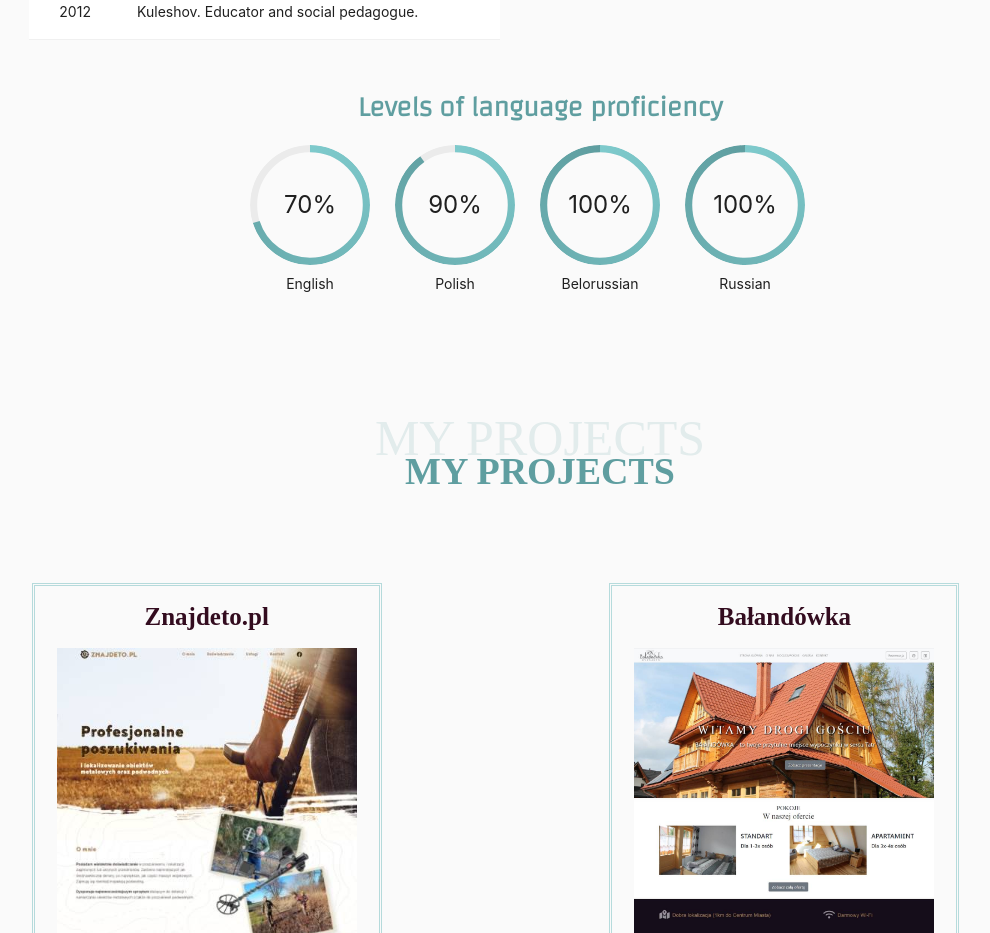
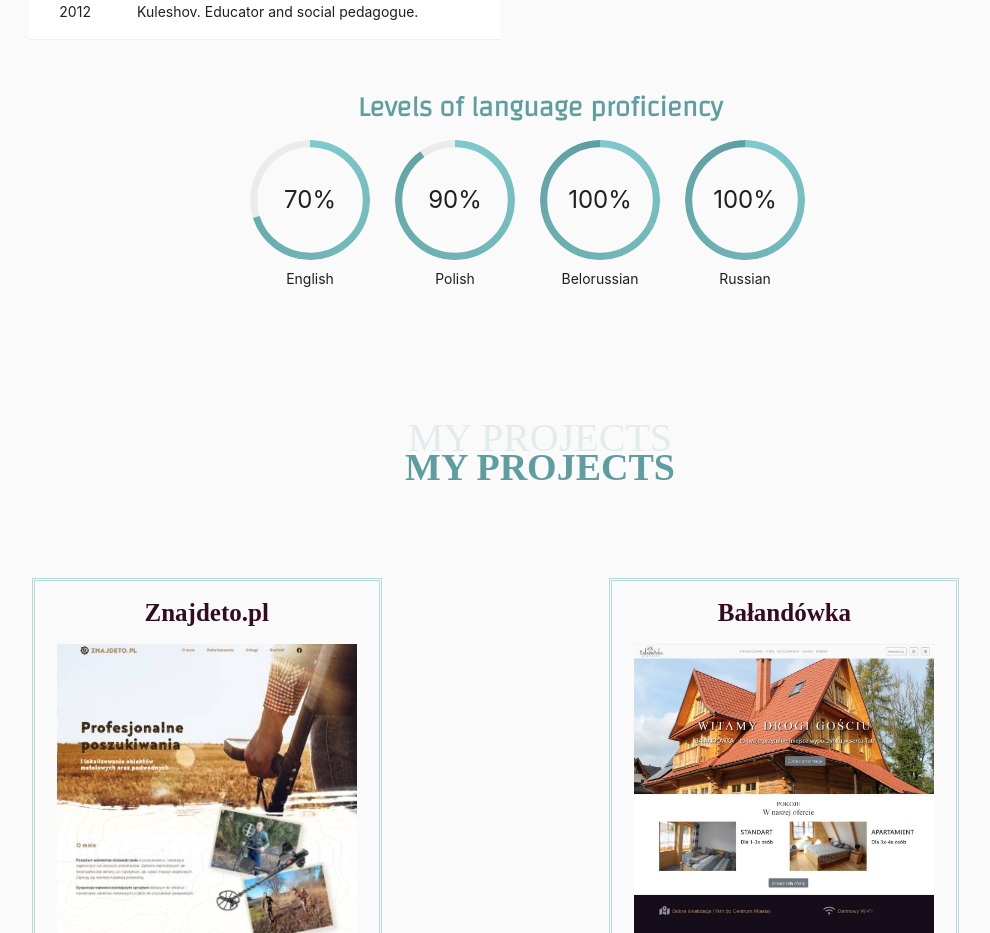
Before and after one commit to NatashaHatrum/MySite, a React (Create React App) app: page / in a window 1280 px wide. Shown: the part 1926-2859 px from the top of the page, without its empty margins (180-1170 px from the left). Built offline with nearby package versions, Linux system fonts and the light colour scheme; a web font is replaced by a local one.

Commit message:
Mobile version change

```diff
--- a/src/Components/AboutMe/AboutMe.module.css
+++ b/src/Components/AboutMe/AboutMe.module.css
@@ -54,4 +54,7 @@
         font-size: 50px;
         top: 0
     }
+    .paragrafText p{
+      padding: 0 15px 0 15px ;
+    }
 }
--- a/src/Components/Education/Education.module.css
+++ b/src/Components/Education/Education.module.css
@@ -69,7 +69,7 @@
 }
 .circle{
     padding-right: 25px;
-    padding-top: 8%;
+    padding-top: 5%;
 }
 .skillsLanguage{
   padding: 10px 25px 0 0;
--- a/src/Components/Portfolio/Portfolio.jsx
+++ b/src/Components/Portfolio/Portfolio.jsx
@@ -54,7 +54,7 @@ const Portfolio = () => {
             </Row>
             <Row justify="center">
                 {ProjectItem.map((el, index) =>
-                    <Col key={index} className={style.tempCol6} span={8}>
+                    <Col key={index} className={style.tempCol6} xs={{span:12}} lg={{span: 8}} xl={{span: 8}} xxl={{span: 8}}>
                         <div className={style.border}>
                         <div><h2 className={style.titleProjects}>{el.name}</h2></div>
                         <div className={style.containerFoto}><a href={el.href} target="_blank"><img
--- a/src/Components/Portfolio/Portfolio.module.css
+++ b/src/Components/Portfolio/Portfolio.module.css
@@ -79,15 +79,14 @@
 
 @media screen and (max-width: 992px) {
     .border {
+        margin-left: 15px;
         min-width: 300px;
     }
     .containerFoto {
         width: 250px;
         height: 250px;
     }
-    .textTitleShadow2 {
-        font-size: 50px;
-    }
+
 }
 @media screen and (max-width: 1400px) {
 
@@ -96,6 +95,7 @@
         margin: 0 15% 4% 5%;
     }
     .textTitleShadow2 {
-        font-size: 50px;
+        font-size: 40px;
+        top: 8%;
     }
   }
```
